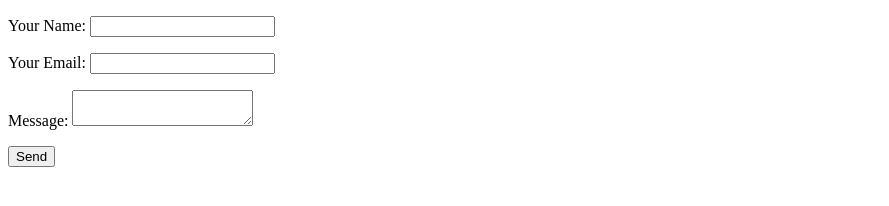
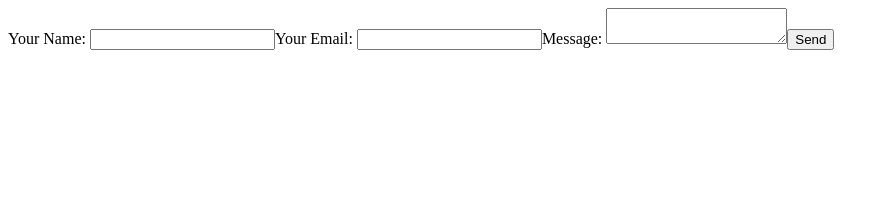
Before and after one commit to felixlopz/gatsby-js-form-test, a Gatsby site: page / in a window 1280 px wide. Shown: the whole page, without its empty margins (0-889 px from the left). Built offline with nearby package versions, Linux system fonts and the light colour scheme; Gatsby itself is replaced by a stand-in of ours.

Commit message:
without labels

```diff
--- a/src/pages/index.js
+++ b/src/pages/index.js
@@ -1,6 +1,4 @@
 import React, { useState } from 'react';
-import axios from 'axios';
-import * as qs from 'query-string';
 
 const encode = (data) => {
   return Object.keys(data)
@@ -17,6 +15,9 @@ class ContactForm extends React.Component {
   /* Here’s the juicy bit for posting the form submission */
 
   handleSubmit = (e) => {
+    console.log(this.state);
+
+    e.preventDefault();
     fetch('/', {
       method: 'POST',
       headers: { 'Content-Type': 'application/x-www-form-urlencoded' },
@@ -24,8 +25,6 @@ class ContactForm extends React.Component {
     })
       .then(() => alert('Success!'))
       .catch((error) => alert(error));
-
-    e.preventDefault();
   };
 
   handleChange = (e) => this.setState({ [e.target.name]: e.target.value });
@@ -34,7 +33,6 @@ class ContactForm extends React.Component {
     const { name, email, message } = this.state;
     return (
       <form onSubmit={this.handleSubmit} name="contact" data-netlify="true">
-        <p>
         <label>
           Your Name:{' '}
           <input
@@ -44,8 +42,6 @@ class ContactForm extends React.Component {
             onChange={this.handleChange}
           />
         </label>
-        </p>
-        <p>
         <label>
           Your Email:{' '}
           <input
@@ -55,8 +51,6 @@ class ContactForm extends React.Component {
             onChange={this.handleChange}
           />
         </label>
-        </p>
-        <p>
         <label>
           Message:{' '}
           <textarea
@@ -65,10 +59,7 @@ class ContactForm extends React.Component {
             onChange={this.handleChange}
           />
         </label>
-        </p>
-        <p>
         <button type="submit">Send</button>
-        </p>
       </form>
     );
   }
```
Lines whose indentation alone changed are shown as unchanged.
